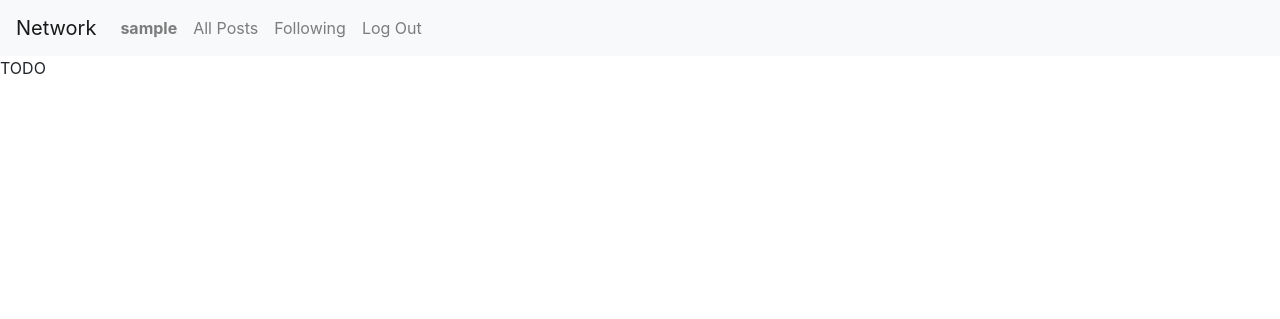
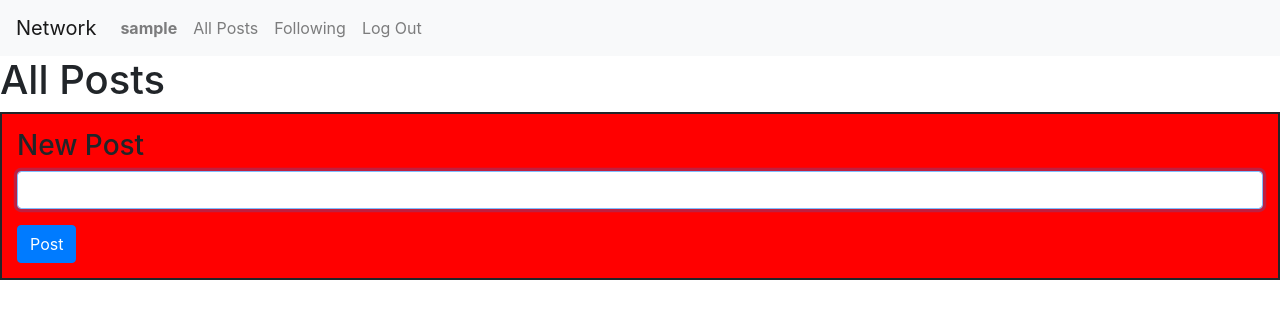
Before and after one commit to GuyChapGH/CS50wP4, a Django app: page / in a window 1280 px wide. Shown: the top 319 px of the page. Run offline with Django 3.2, Linux system fonts and the light colour scheme; the visitor is signed in with stand-in values (Sample User, id 1); some libraries are stand-ins or nearby versions.

Commit message:
restricts index page for unlogged in user and adds new post form for logged in user. issue with styles.css not styling index page.

```diff
--- a/network/static/network/styles.css
+++ b/network/static/network/styles.css
@@ -0,0 +1,9 @@
+#newpost {
+    background-color: red;
+    border-style: solid;
+    border-width: 2px;
+    padding: 15px;
+}
+textarea {
+    min-height: 400px;
+}
--- a/network/templates/network/index.html
+++ b/network/templates/network/index.html
@@ -1,5 +1,24 @@
 {% extends "network/layout.html" %}
 
 {% block body %}
-    TODO
+
+    <h1>All Posts</h1>
+
+<!-- for some reason link to stylesheet is not working and id="newpost" has no effect-->
+    <div id="newpost">
+        <h3>New Post</h3>
+
+        <form action = "{% url 'index' %}" method="post">
+        {% csrf_token %}
+        <div class="form-group">
+            <input class="form-control" autofocus type="textarea" name="content">
+        </div>
+
+        <input class="btn btn-primary" type="submit" value="Post">
+
+        </form>
+    </div>
+
+
+
 {% endblock %}
--- a/network/templates/network/layout.html
+++ b/network/templates/network/layout.html
@@ -5,7 +5,7 @@
     <head>
         <title>{% block title %}Social Network{% endblock %}</title>
         <link rel="stylesheet" href="https://stackpath.bootstrapcdn.com/bootstrap/4.4.1/css/bootstrap.min.css" integrity="sha384-Vkoo8x4CGsO3+Hhxv8T/Q5PaXtkKtu6ug5TOeNV6gBiFeWPGFN9MuhOf23Q9Ifjh" crossorigin="anonymous">
-        <link href="{% static 'network/styles.css' %}" rel="stylesheet">
+        <link rel="stylesheet" href="{% static 'network/styles.css' %}" >
     </head>
     <body>
 
@@ -18,11 +18,9 @@
                     <li class="nav-item">
                         <a class="nav-link" href="#"><strong>{{ user.username }}</strong></a>
                     </li>
-                {% endif %}
-                <li class="nav-item">
-                  <a class="nav-link" href="{% url 'index' %}">All Posts</a>
-                </li>
-                {% if user.is_authenticated %}
+                    <li class="nav-item">
+                        <a class="nav-link" href="{% url 'index' %}">All Posts</a>
+                    </li>
                     <li class="nav-item">
                         <a class="nav-link" href="#">Following</a>
                     </li>
--- a/network/views.py
+++ b/network/views.py
@@ -5,10 +5,31 @@ from django.shortcuts import render
 from django.urls import reverse
 
 from .models import User
+from .models import Post
 
 
 def index(request):
-    return render(request, "network/index.html")
+    if request.user.is_authenticated:
+        if request.method == "POST":
+
+            # Get values for current user and post content from form
+            current_user = request.user
+            content = request.POST["content"]
+
+            # Create new post and save to database
+            p = Post(user=current_user, content=content)
+            p.save()
+
+            # Return to index page
+            return HttpResponseRedirect(reverse("index"))
+
+        else:
+            # If accessed by GET request return to index page. (if use redirect here get infinite loop??)
+            return render(request, "network/index.html")
+
+    else:
+        # If user not logged in redirect to login page
+        return render(request, "network/login.html")
 
 
 def login_view(request):
```
